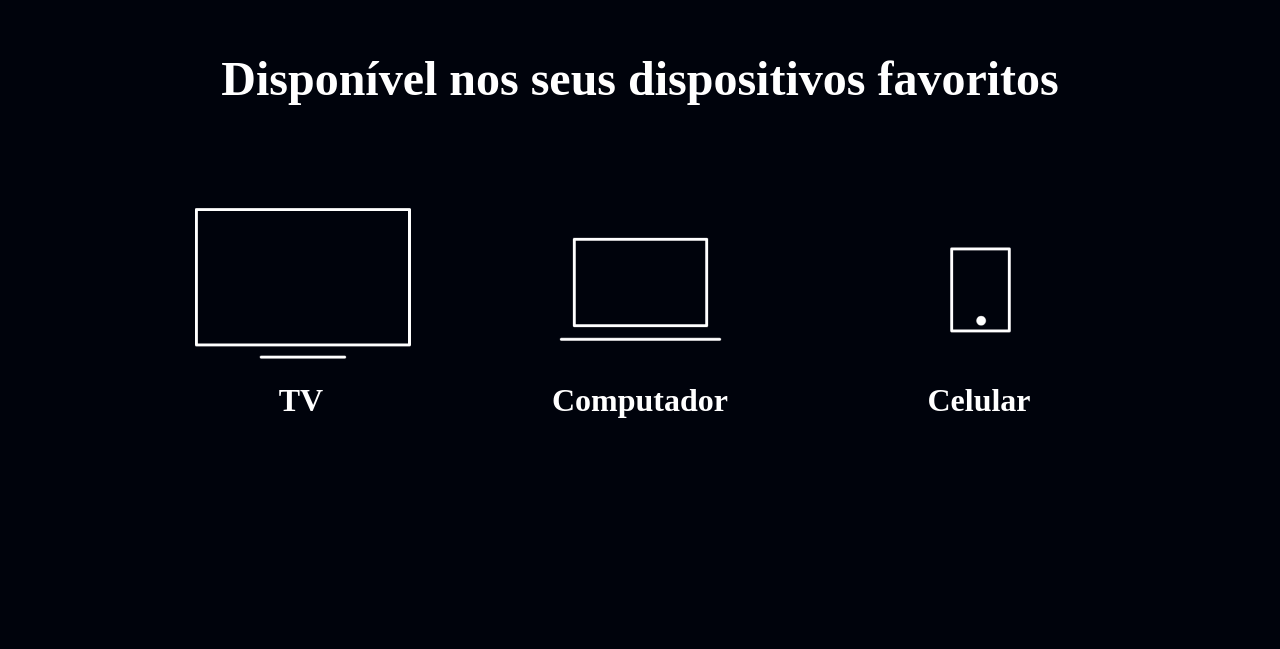
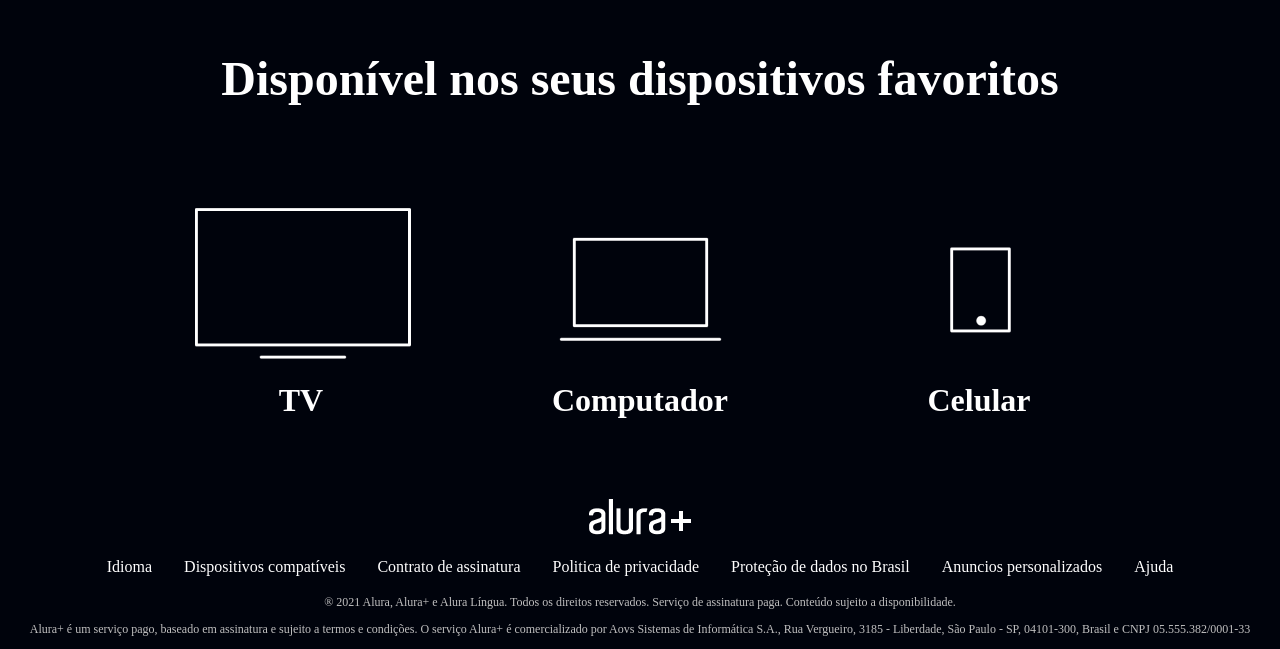
Before and after one commit to Th-uro/Alura-plus, a plain HTML site: page index.html in a window 1280 px wide. Shown: the part 3149-3798 px from the top of the page. Before the commit the page ends 3648 px from the top, so only its background shows below. Drawn offline with Linux system fonts and the light colour scheme.

Commit message:
Finalizando o rodapé da página

```diff
--- a/index.html
+++ b/index.html
@@ -105,5 +105,32 @@
         </li>
       </ul>
     </section>
+
+    <footer class="rodape">
+      <img
+        src="/assets/img/Logo.png"
+        alt="Logo alura+ rodape"
+        class="rodape__logo"
+      />
+      <ul class="rodape__lista">
+        <li class="lista__link"><a href="#">Idioma</a></li>
+        <li class="lista__link"><a href="#">Dispositivos compatíveis</a></li>
+        <li class="lista__link"><a href="#">Contrato de assinatura</a></li>
+        <li class="lista__link"><a href="#">Politica de privacidade</a></li>
+        <li class="lista__link"><a href="#">Proteção de dados no Brasil</a></li>
+        <li class="lista__link"><a href="#">Anuncios personalizados</a></li>
+        <li class="lista__link"><a href="#">Ajuda</a></li>
+      </ul>
+      <p class="rodape__texto">
+        ® 2021 Alura, Alura+ e Alura Língua. Todos os direitos reservados.
+        Serviço de assinatura paga. Conteúdo sujeito a disponibilidade.
+      </p>
+      <p class="rodape__texto">
+        Alura+ é um serviço pago, baseado em assinatura e sujeito a termos e
+        condições. O serviço Alura+ é comercializado por Aovs Sistemas de
+        Informática S.A., Rua Vergueiro, 3185 - Liberdade, São Paulo - SP,
+        04101-300, Brasil e CNPJ 05.555.382/0001-33
+      </p>
+    </footer>
   </body>
 </html>
--- a/style.css
+++ b/style.css
@@ -2,6 +2,7 @@
   margin: 0;
   padding: 0;
   list-style: none;
+  text-decoration: none;
   box-sizing: border-box;
 }
 
@@ -55,7 +56,6 @@ body {
   border-radius: 5px;
   padding: 1em;
   display: block;
-  text-decoration: none;
   margin-bottom: 1em;
 }
 
@@ -123,3 +123,30 @@ body {
     font-size: 32px;
     color: var(--branco-principal);
   }
+
+  /* ------------ FOOTER --------- */
+
+  .rodape {
+    text-align: center;
+  }
+
+ .rodape__lista {
+  display: flex;
+  justify-content: center;
+  padding: 3px;
+ }
+
+ .lista__link {
+  margin: 1em;
+  font-size: 16px;
+ }
+
+ .lista__link a {
+  color: var(--branco-principal);
+ }
+
+ .rodape__texto {
+  font-size: 12px;
+  color: var(--cinza-secundario);
+  margin-bottom: 1em;
+ }
```
